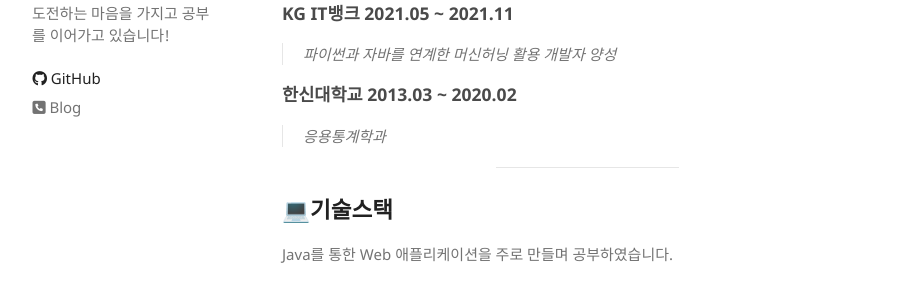
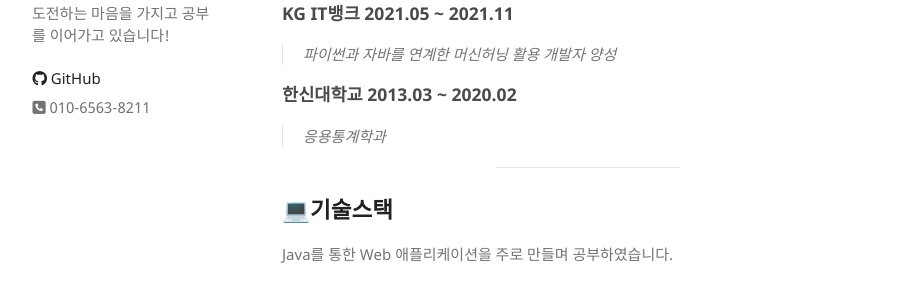
Before and after one commit to JinSolKwon/JinSolKwon-jinsolkwon.github.io, a Jekyll site: the page built from index.md, in a window 1280 px wide. Shown: the part 509-794 px from the top of the page, without its empty margins (178-1098 px from the left). Built offline with Jekyll 4.4.1, drawn with Linux system fonts in a browser that asks for light colours; our own code applies the rules of GitHub Pages for plain Markdown files.

Commit message:
Update sidebar.html

```diff
--- a/_includes/sidebar.html
+++ b/_includes/sidebar.html
@@ -11,6 +11,6 @@
     </style>
     <ul class="link">
       <li><a href="https://github.com/JinSolKwon"><i class="fa-brands fa-github"></i> GitHub</a></li>
-      <li><i class="fas fa-phone-square"></i> Blog</li>
+      <li><i class="fas fa-phone-square"></i> 010-6563-8211</li>
     </ul>
   </div>
```
